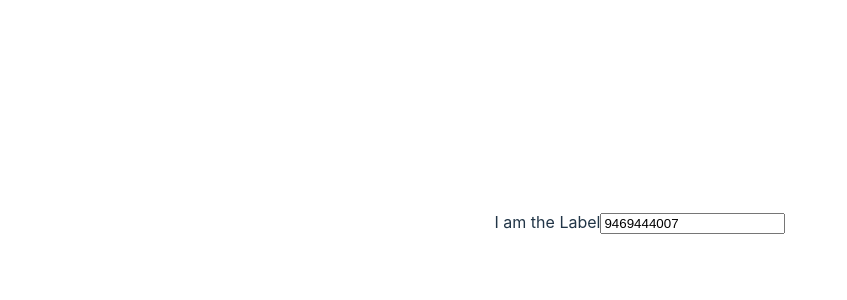
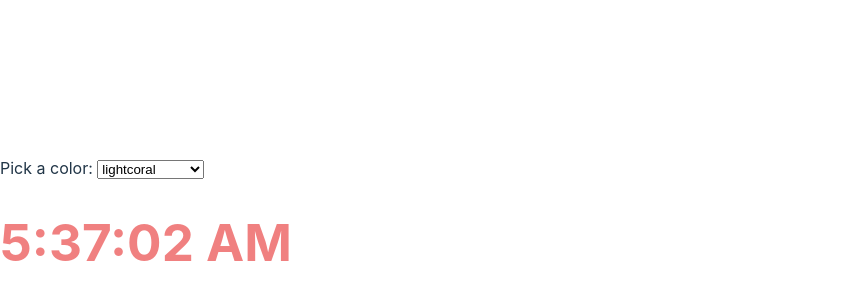
Before and after one commit to nazrulislambhat/react, a React (Vite) app: page / in a window 1280 px wide. Shown: the part 178-478 px from the top of the page, without its empty margins (0-847 px from the left). Built offline with nearby package versions, Linux system fonts and the light colour scheme.

Commit message:
Initial Commit

```diff
--- a/src/App.jsx
+++ b/src/App.jsx
@@ -1,13 +1,31 @@
-import React from 'react';
-import './App.css';
+import { useState, useEffect } from 'react';
+import Clock from './components/DigitalClock';
 
-function App() {
+function useTime() {
+  const [time, setTime] = useState(() => new Date());
+  useEffect(() => {
+    const id = setInterval(() => {
+      setTime(new Date());
+    }, 1000);
+    return () => clearInterval(id);
+  }, []);
+  return time;
+}
+
+export default function App() {
+  const time = useTime();
+  const [color, setColor] = useState('lightcoral');
   return (
-    <div className="largeDiv" id="largeDiv">
-      <label htmlFor="inputId">I am the Label</label>
-      <input id="inputId" type="number" defaultValue={9469444007}></input>
+    <div>
+      <p>
+        Pick a color:{' '}
+        <select value={color} onChange={(e) => setColor(e.target.value)}>
+          <option value="lightcoral">lightcoral</option>
+          <option value="midnightblue">midnightblue</option>
+          <option value="rebeccapurple">rebeccapurple</option>
+        </select>
+      </p>
+      <Clock color={color} time={time.toLocaleTimeString()} />
     </div>
   );
 }
-
-export default App;
--- /dev/null
+++ b/src/components/DigitalClock.jsx
@@ -0,0 +1,3 @@
+export default function DigitalClock({ color, time }) {
+  return <h1 style={{ color: color }}>{time}</h1>;
+}
```
